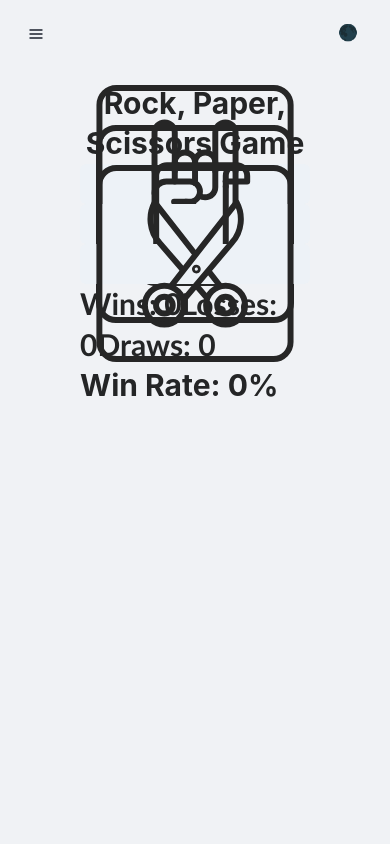
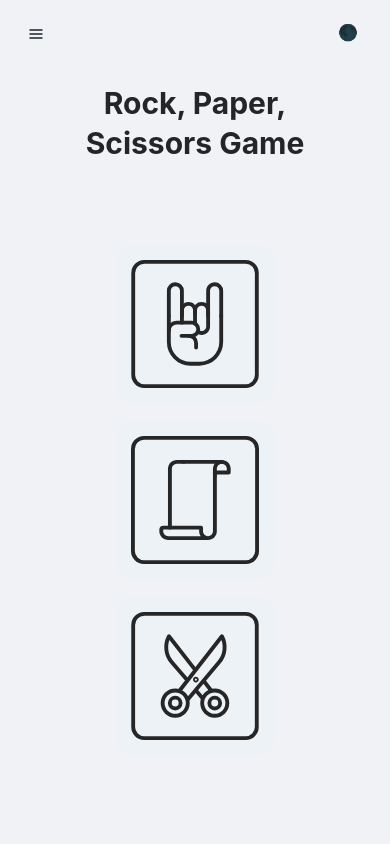
Before and after one commit to wolfero/old_web, a Next.js app: page /projects/rock-paper-scissors-game in a window 390 px wide. Shown: the top 844 px of the page. Built offline with nearby package versions, Linux system fonts and the light colour scheme.

Commit message:
💄 add responsive styles

```diff
--- a/src/views/Projects/RockPaperScissorsGame/RockPaperScissorsGame.module.scss
+++ b/src/views/Projects/RockPaperScissorsGame/RockPaperScissorsGame.module.scss
@@ -0,0 +1,75 @@
+.Game {
+	.Dashboard {
+		display: flex;
+		margin: 5rem 0;
+		text-transform: capitalize;
+		justify-content: space-around;
+
+		.Choice {
+			border-radius: 1.5rem;
+			background-color: var(--color-white);
+			button {
+				height: 15rem;
+				width: 15rem;
+				border-radius: 1.3rem;
+				@media (max-width: 768px) {
+					& {
+						height: 10rem;
+						width: 10rem;
+					}
+				}
+				@media (max-width: 425px) {
+					& {
+						height: 10rem;
+						width: 10rem;
+					}
+				}
+			}
+			&:hover {
+				background-color: var(--color-red);
+			}
+		}
+
+		.Rock,
+		.Paper,
+		.Scissors {
+			@extend .Choice;
+		}
+	}
+
+	.Result {
+		text-align: center;
+		margin: 5rem 0;
+
+		.Restart {
+			display: flex;
+			padding-top: 2rem;
+			justify-content: center;
+		}
+	}
+
+	.Score {
+		display: flex;
+		padding: 1rem 0;
+		justify-content: space-around;
+	}
+
+	.WinRate {
+		padding: 1rem 0;
+		text-align: center;
+	}
+
+	@media (max-width: 425px) {
+		.Dashboard {
+			gap: 1rem;
+			flex-direction: column;
+			align-items: center;
+		}
+
+		.Score {
+			gap: 1rem;
+			flex-direction: column;
+			align-items: center;
+		}
+	}
+}
```
